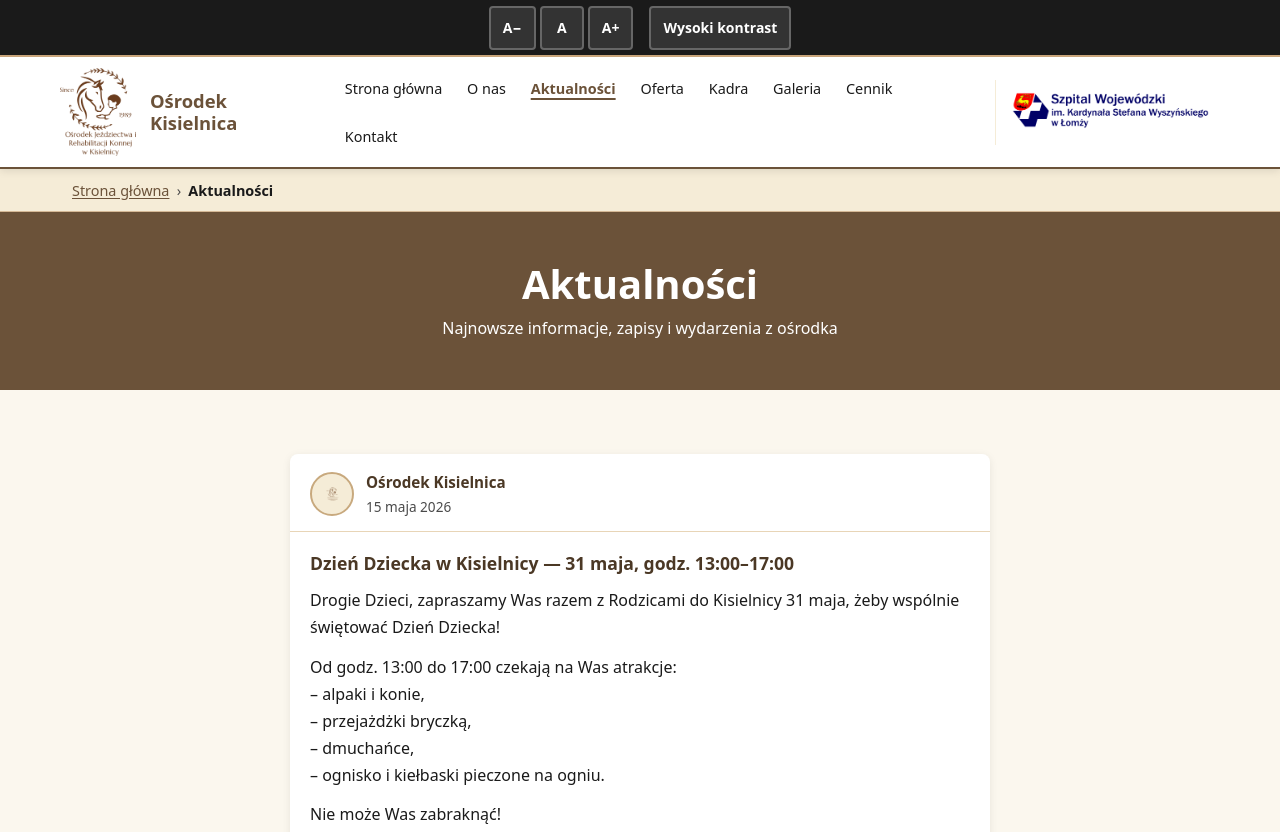
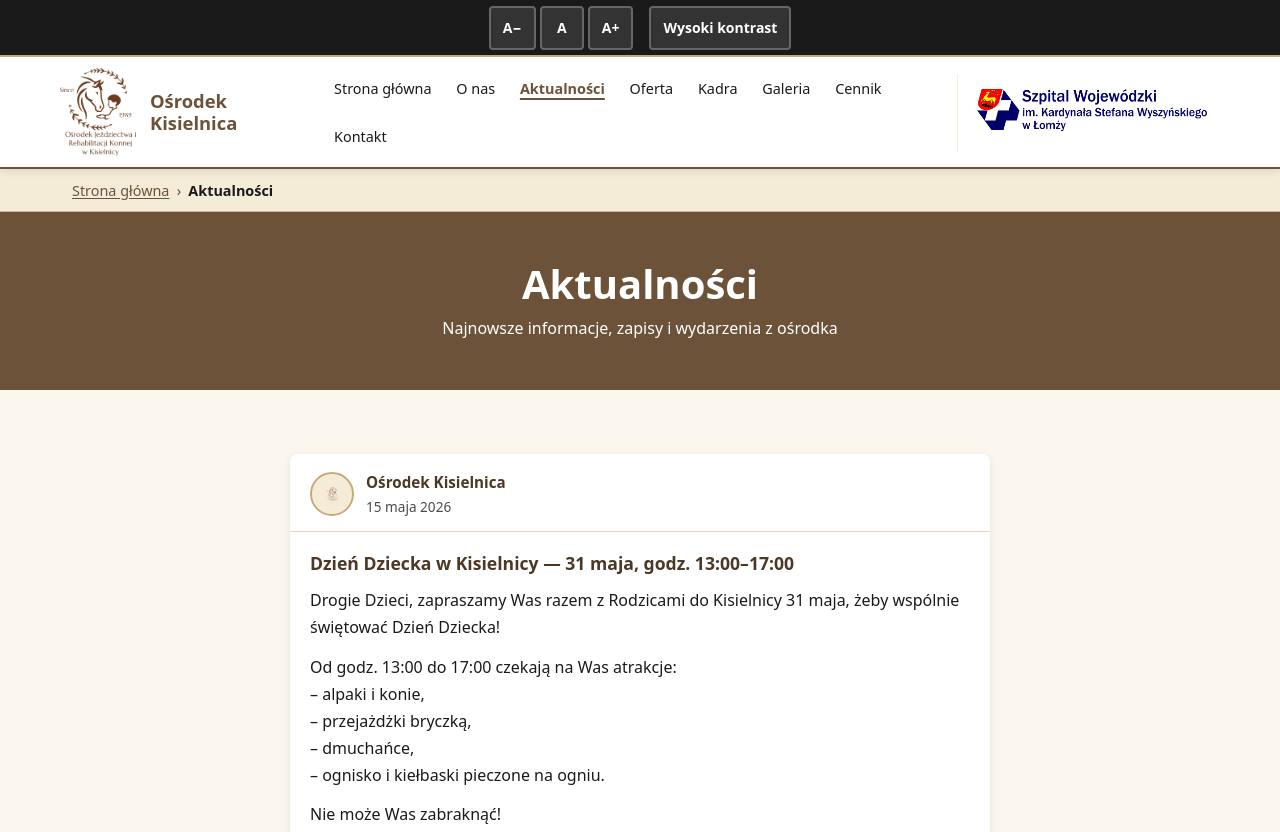
Before and after one commit to prakowski98/kisielnica2026, a website: page aktualnosci.html in a window 1280 px wide. Shown: the top 832 px of the page. Drawn offline with Linux system fonts and the light colour scheme.

Commit message:
Powieksz logo szpitala w naglowku

```diff
--- a/aktualnosci.html
+++ b/aktualnosci.html
@@ -64,7 +64,7 @@
       </button>
 
       <a href="https://szpital-lomza.pl" class="header-affiliation" rel="noopener noreferrer" target="_blank" aria-label="Strona Szpitala Wojewódzkiego im. Kardynała Stefana Wyszyńskiego w Łomży (otwiera się w nowym oknie)">
-        <img src="img/logo-szpital.png" alt="Logo Szpitala Wojewódzkiego im. Kardynała Stefana Wyszyńskiego w Łomży" width="208" height="52" loading="eager" decoding="async">
+        <img src="img/logo-szpital.png" alt="Logo Szpitala Wojewódzkiego im. Kardynała Stefana Wyszyńskiego w Łomży" width="256" height="64" loading="eager" decoding="async">
       </a>
     </div>
   </header>
--- a/css/style.css
+++ b/css/style.css
@@ -127,9 +127,9 @@ p {
 }
 
 .header-affiliation img {
-  height: 52px;
+  height: 64px;
   width: auto;
-  max-height: 52px;
+  max-height: 64px;
   display: block;
 }
 
```
Also changed, not shown: cennik.html (+1 -1 lines), dostepnosc.html (+1 -1 lines), galeria.html (+1 -1 lines), index.html (+1 -1 lines), kadra.html (+1 -1 lines), kontakt.html (+1 -1 lines), o-nas.html (+1 -1 lines), oferta.html (+1 -1 lines).
